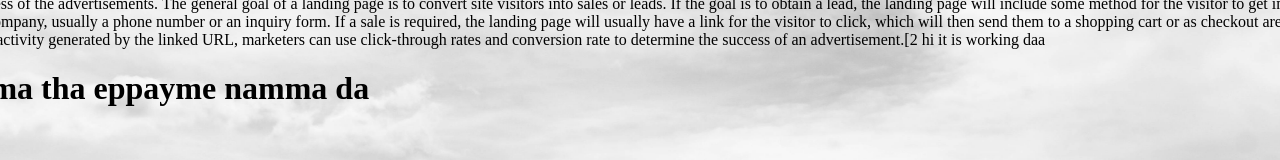
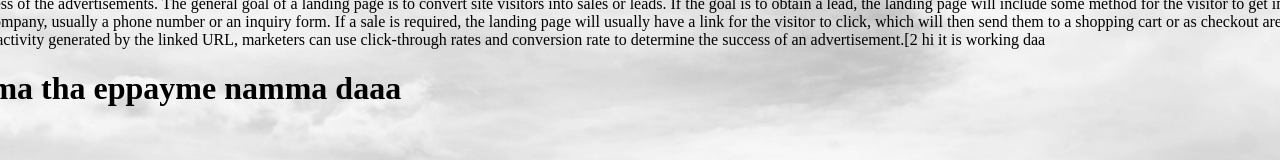
Before and after one commit to ashwinsasikumar/lazy-loading, a React (Vite) app: page /lazy-loading/About in a window 1280 px wide. Shown: the part 171-331 px from the top of the page. Built offline with nearby package versions, Linux system fonts and the light colour scheme.

Commit message:
original

```diff
--- a/src/pages/About.jsx
+++ b/src/pages/About.jsx
@@ -36,7 +36,7 @@ export default function About() {
     </div>
 
     <div>
-      <h1>namma tha eppayme namma da</h1>
+      <h1>namma tha eppayme namma daaa</h1>
     </div>
     </>
   );
```
